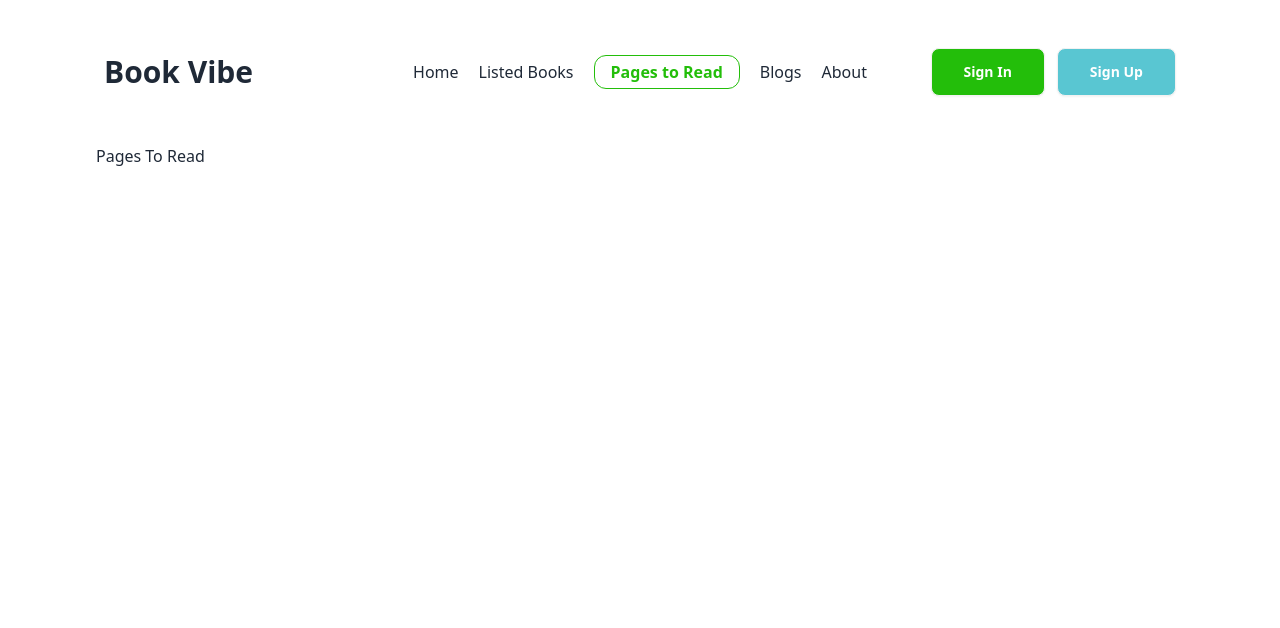
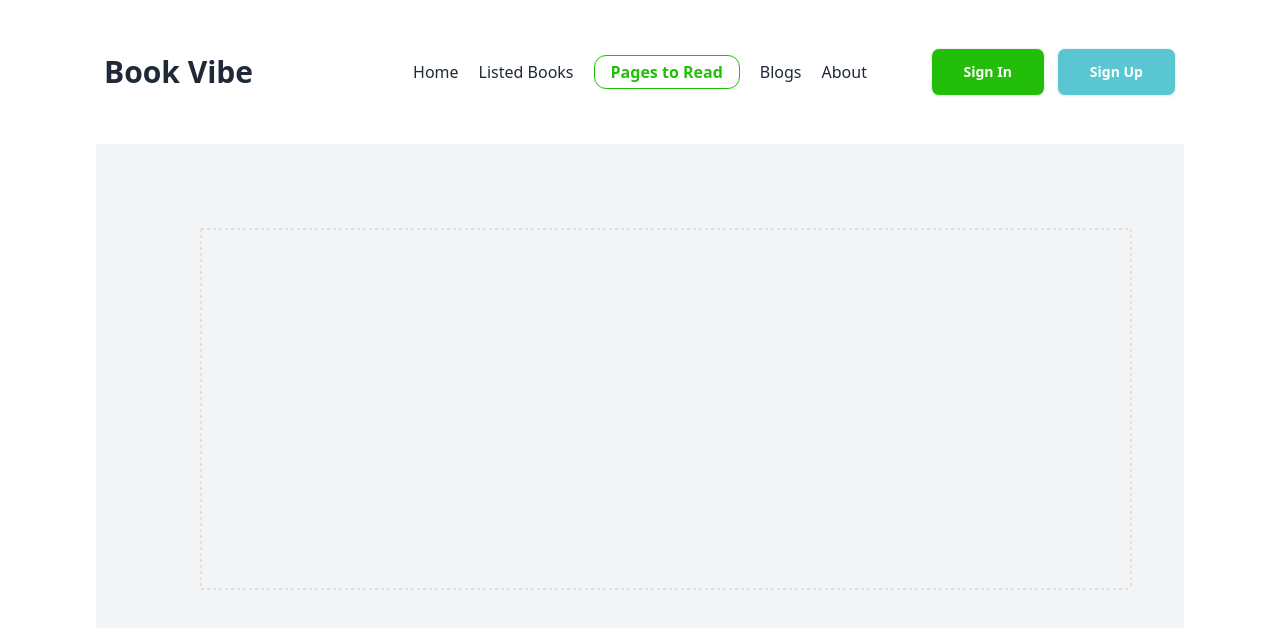
Before and after one commit to moriyam-mohona/Book-vibe-_Simple_ReactState, a React (Vite) app: page /pagesToRead in a window 1280 px wide. Shown: the top 628 px of the page. Built offline with nearby package versions, Linux system fonts and the light colour scheme.

Commit message:
BarChart Section

```diff
--- a/package.json
+++ b/package.json
@@ -17,6 +17,7 @@
     "react-hot-toast": "^2.4.1",
     "react-icons": "^5.0.1",
     "react-router-dom": "^6.22.3",
+    "recharts": "^2.12.3",
     "sort-by": "^1.2.0"
   },
   "devDependencies": {
--- a/src/Components/About/About.jsx
+++ b/src/Components/About/About.jsx
@@ -75,7 +75,7 @@ const About = () => {
                                     <svg xmlns="http://www.w3.org/2000/svg" viewBox="0 0 20 20" fill="currentColor" className="w-5 h-5 mr-2 sm:mr-6">
                                         <path fillRule="evenodd" d="M5.05 4.05a7 7 0 119.9 9.9L10 18.9l-4.95-4.95a7 7 0 010-9.9zM10 11a2 2 0 100-4 2 2 0 000 4z" clipRule="evenodd"></path>
                                     </svg>
-                                    <span>Fake address, 9999 City</span>
+                                    <span>Dhaka, Bangladesh</span>
                                 </p>
                                 <p className="flex items-center">
                                     <svg xmlns="http://www.w3.org/2000/svg" viewBox="0 0 20 20" fill="currentColor" className="w-5 h-5 mr-2 sm:mr-6">
--- a/src/Components/PagesToRead/PagesToRead.jsx
+++ b/src/Components/PagesToRead/PagesToRead.jsx
@@ -1,11 +1,55 @@
+import { useEffect, useState } from 'react';
+import { BarChart, Bar, XAxis, YAxis, Tooltip, CartesianGrid, Cell } from 'recharts';
+import { getBooks } from '../../utils'; // Assuming you have a utility function to get books from local storage
 
+const colors = ['#0088FE', '#00C49F', '#FFBB28', '#FF8042', 'red', 'pink'];
 
-const PagesToRead = () => {
+const getPath = (x, y, width, height) => {
+    return `M${x},${y + height}C${x + width / 3},${y + height} ${x + width / 2},${y + height / 3}
+  ${x + width / 2}, ${y}
+  C${x + width / 2},${y + height / 3} ${x + (2 * width) / 3},${y + height} ${x + width}, ${y + height}
+  Z`;
+};
+
+const TriangleBar = (props) => {
+    const { fill, x, y, width, height } = props;
+
+    return <path d={getPath(x, y, width, height)} stroke="none" fill={fill} />;
+};
+
+const BookChart = () => {
+    const [bookData, setBookData] = useState([]);
+
+    useEffect(() => {
+
+        const storedBooks = getBooks();
+
+        const formattedData = storedBooks.map((book, index) => ({
+            name: book.bookName,
+            uv: book.totalPages,
+            fill: colors[index % colors.length],
+        }));
+
+        setBookData(formattedData);
+    }, []);
+
     return (
-        <div>
-            <h3>Pages To Read</h3>
+        <div className='bg-gray-100 px-10 py-20'>
+            <BarChart width={1000} height={400} data={bookData}>
+                <CartesianGrid strokeDasharray="3 3" />
+                <XAxis dataKey="name" angle={-90} interval={0} textAnchor="end" />
+                <YAxis />
+                <Tooltip wrapperStyle={{ width: 100, backgroundColor: '#ccc' }} />
+
+                <Bar dataKey="uv" fill="#8884d8" shape={<TriangleBar></TriangleBar>} >
+                    {bookData.map((entry, index) => (
+
+                        <Cell key={`cell-${index}`} fill={entry.fill} />
+                    ))}
+                </Bar>
+            </BarChart>
         </div>
     );
 };
 
-export default PagesToRead;
+export default BookChart;
--- a/src/Components/ReadBooks/ReadBooks.jsx
+++ b/src/Components/ReadBooks/ReadBooks.jsx
@@ -18,16 +18,15 @@ const ReadBooks = () => {
                     <div>
                         <img className='h-48 mx-auto lg:w-40 rounded-xl ' src={book.image} alt={book.bookName} />
                     </div>
-                    <div className="flex flex-col items-center">
+                    <div className="flex flex-col items-center lg:items-start">
                         <h2 className='text-2xl font-semibold '>{book.bookName}</h2>
-                        <p className='text-lg mx-auto'>By : {book.author}</p>
-                        <div className="flex flex-col lg:flex-row items-center gap-5 text-lg my-3">
+                        <p className='text-lg '>By : {book.author}</p>
+                        <div className="flex flex-col lg:flex-row lg:items-center gap-5 text-lg my-3">
                             <p className='font-bold flex gap-3'>Tags: {book.tags && book.tags.map((tag, index) => (
                                 <div key={index} className="badge text-base text-[#23BE0A] p-4 bg-[#ebf8e9]">#{tag}</div>
                             ))}</p>
                             <p className="flex items-center gap-1 "><CiLocationOn /> Year of Publishing: {book.yearOfPublishing}</p>
                         </div>
-                        <div></div>
                         <hr className="my-3 border border-l-neutral-900 w-full" />
                         <div className="flex gap-5">
                             <button className="btn rounded-full  px-4 py-1 text-base bg-[#d1dbe7] text-[#328EFF]">Category: {book.category}</button>
--- a/src/Components/WishListBooks/WishListBooks.jsx
+++ b/src/Components/WishListBooks/WishListBooks.jsx
@@ -20,16 +20,15 @@ const WishListBooks = () => {
                         <div>
                             <img className='h-48 mx-auto lg:w-40 rounded-xl ' src={book.image} alt={book.bookName} />
                         </div>
-                        <div className="flex flex-col items-center">
+                        <div className="flex flex-col items-center lg:items-start">
                             <h2 className='text-2xl font-semibold '>{book.bookName}</h2>
-                            <p className='text-lg mx-auto'>By : {book.author}</p>
-                            <div className="flex flex-col lg:flex-row items-center gap-5 text-lg my-3">
+                            <p className='text-lg '>By : {book.author}</p>
+                            <div className="flex flex-col lg:flex-row lg:items-center gap-5 text-lg my-3">
                                 <p className='font-bold flex gap-3'>Tags: {book.tags && book.tags.map((tag, index) => (
                                     <div key={index} className="badge text-base text-[#23BE0A] p-4 bg-[#ebf8e9]">#{tag}</div>
                                 ))}</p>
                                 <p className="flex items-center gap-1 "><CiLocationOn /> Year of Publishing: {book.yearOfPublishing}</p>
                             </div>
-                            <div></div>
                             <hr className="my-3 border border-l-neutral-900 w-full" />
                             <div className="flex gap-5">
                                 <button className="btn rounded-full  px-4 py-1 text-base bg-[#d1dbe7] text-[#328EFF]">Category: {book.category}</button>
```
Also changed, not shown: src/utils/index.js (line endings or trailing spaces), 1 other file (tests, documents, lock files or other folders).
